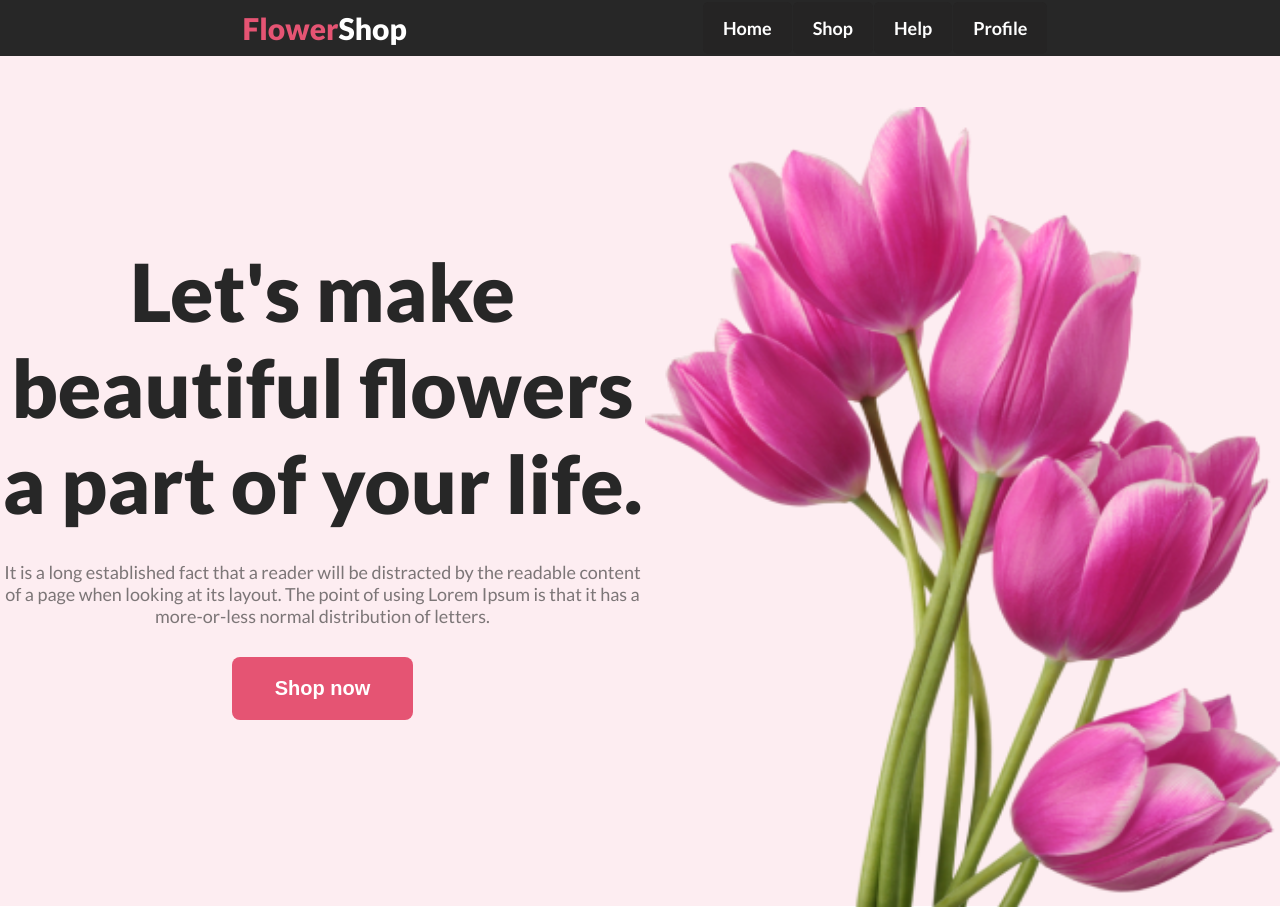
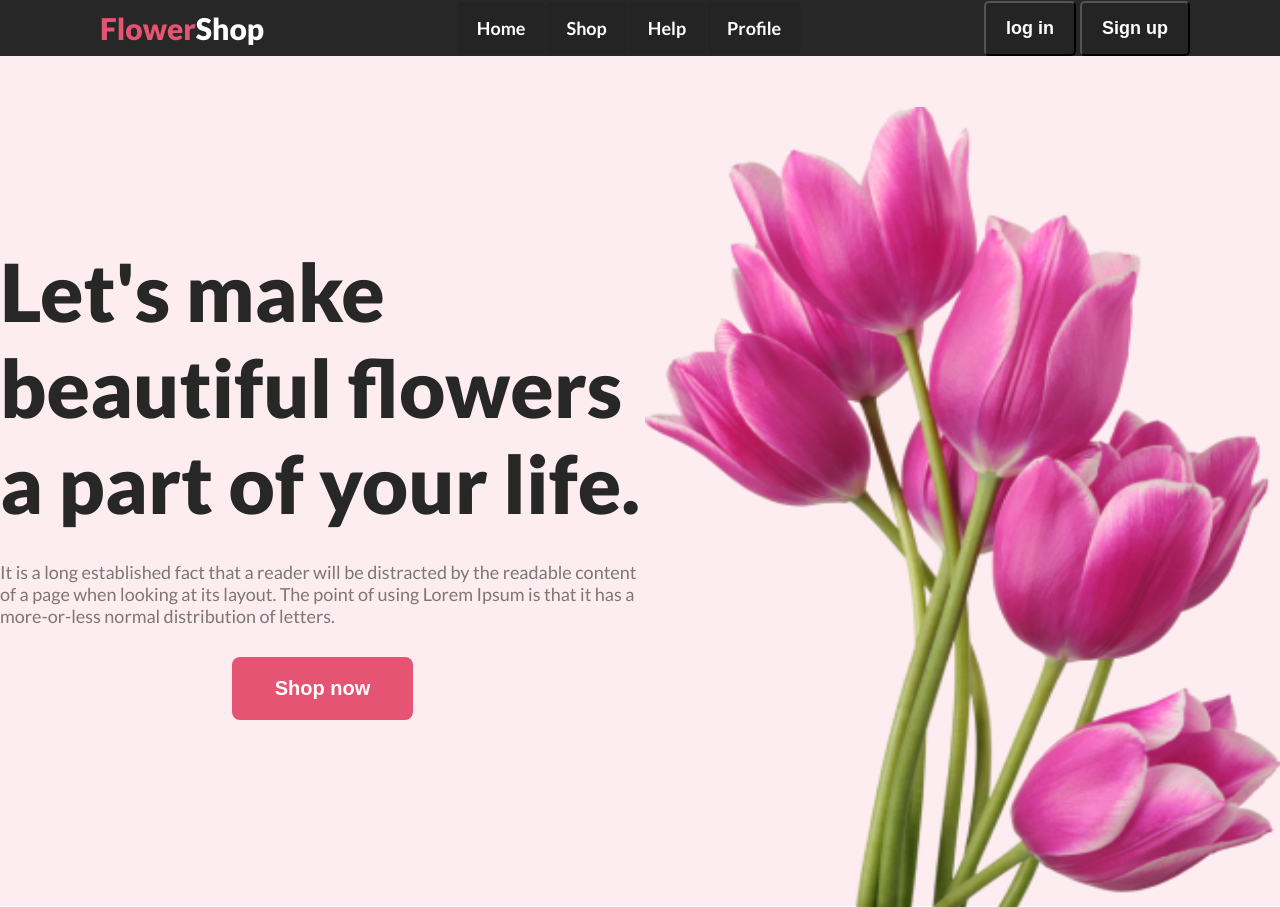
Before and after one commit to Jahid-Hossan/first-assignment, a plain HTML site: page index.html in a window 1280 px wide. Shown: the top 907 px of the page. Drawn offline with Linux system fonts and the light colour scheme.

Commit message:
finally done

```diff
--- a/index.html
+++ b/index.html
@@ -22,6 +22,10 @@
                 <li class="option">Help</li>
                 <li class="option">Profile</li>
             </ul>
+         </div>
+         <div class="login">
+            <button class="option" >log in</button>
+            <button class="option">Sign up</button>
          </div>
     </nav>
     <!-- this is header section -->
--- a/style.css
+++ b/style.css
@@ -51,7 +51,7 @@ body {
 nav{
     display: flex;
     background-color: #272727;
-    justify-content: space-around;
+    justify-content: space-between;
     justify-items: center ;
     align-items: center;
     padding: 0 50px;
@@ -61,11 +61,20 @@ nav>.foothead{
     padding: 10px;
     font-size: 30px;
 }
+
+.wlcnote>.wlc{
+    text-align: left;
+}
+
+.wlcnote>.wlctypo{
+    text-align: left;
+}
+
 .menu{
     display: flex;color:
      #ffffff;
      list-style: none;
-     margin-right: 40px;
+
 }
 .option{
     margin-left: 1px;
@@ -74,7 +83,13 @@ nav>.foothead{
     padding: 15px 20px;
     background-color: #252424;
     border-radius: 5px;
+    color: #FFF;
 }
+
+.login{
+    margin-right: 40px;
+}
+
 .option:hover{
     cursor: pointer;
     background-color: #E55473;
```
